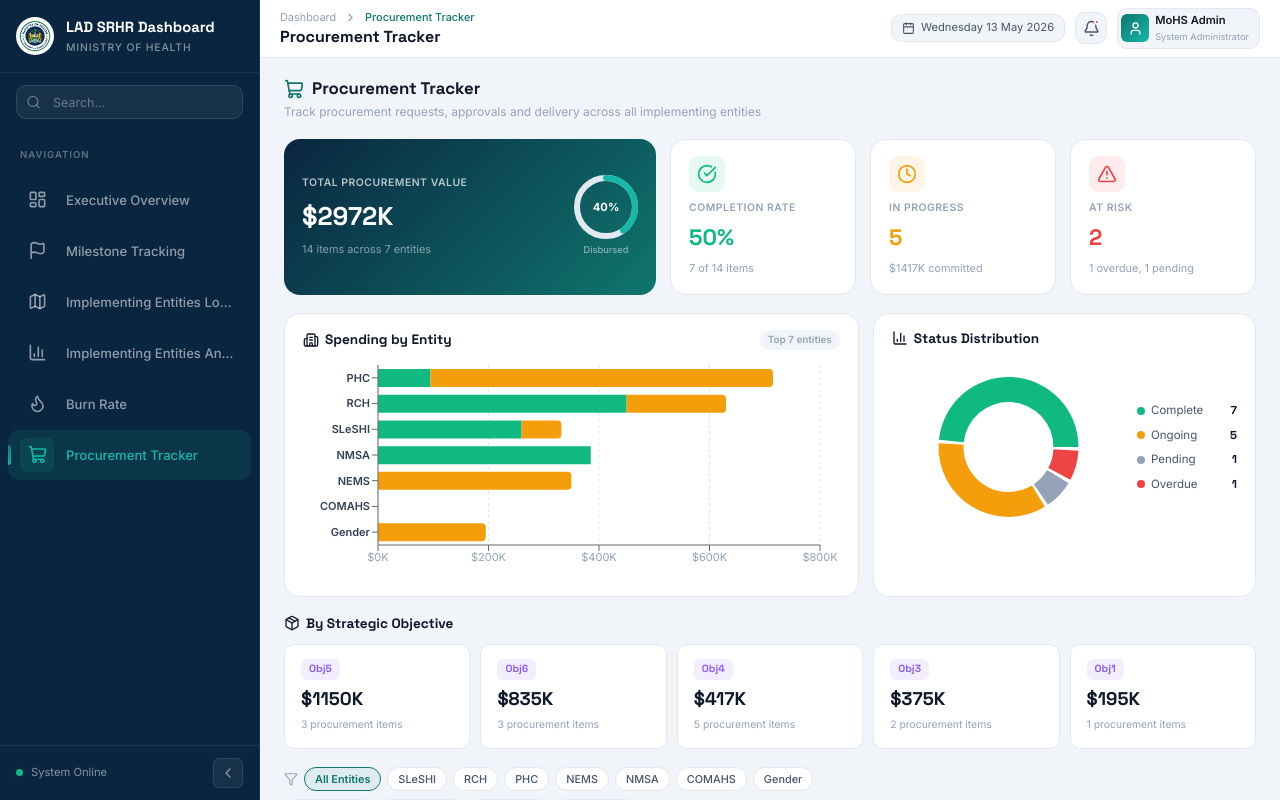
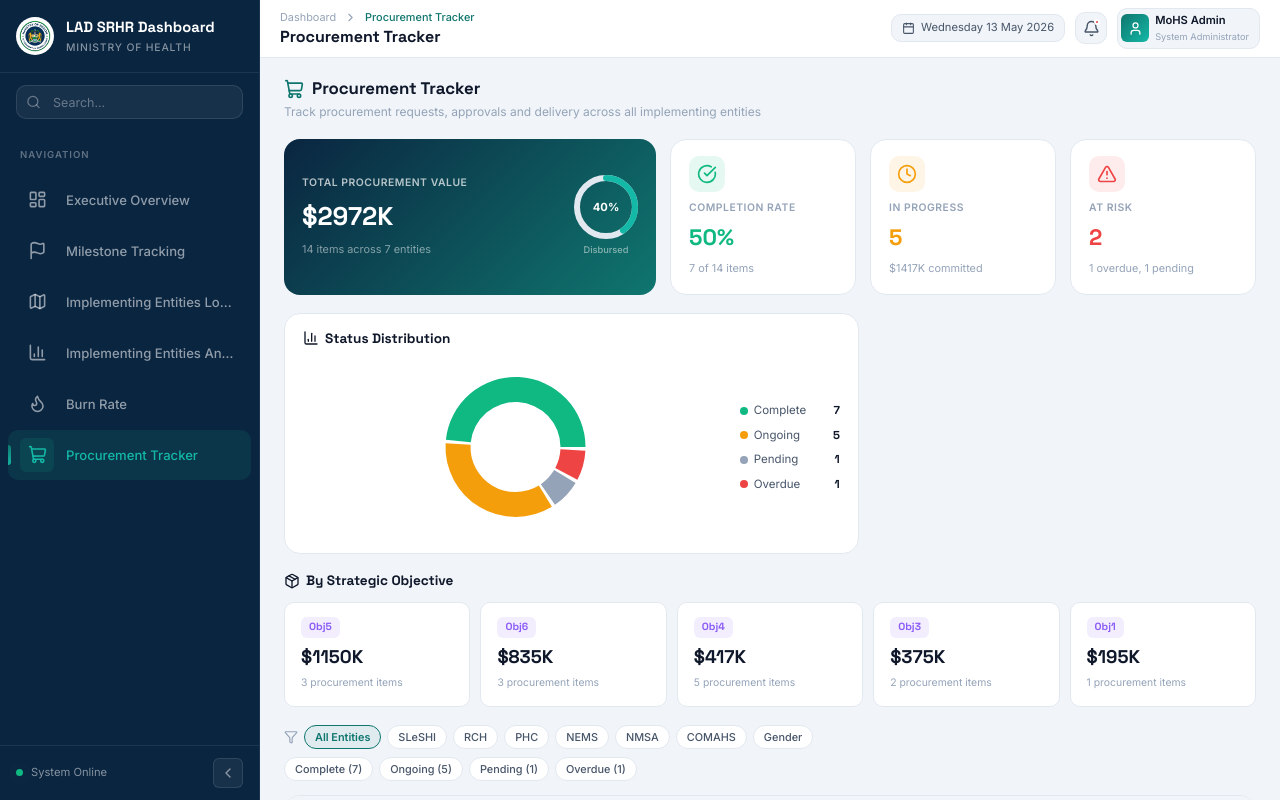
Before and after one commit to Malaikamadi/LAD_SRHR_Dashboard, a React (Vite) app: page / in a window 1280 px wide. Both pictures are taken after a click on the button "Procurement Tracker". Shown: the top 800 px of the page. Built offline with nearby package versions, Linux system fonts and the light colour scheme.

Commit message:
Remove Spending by Entity chart

```diff
--- a/src/components/ProcurementTracker.jsx
+++ b/src/components/ProcurementTracker.jsx
@@ -153,25 +153,7 @@ export default function ProcurementTracker() {
 
       {/* ── CHARTS ROW ── */}
       <div className="proc-charts-row">
-        {/* Entity Spending Breakdown */}
-        <div className="proc-chart-card proc-chart-card--wide">
-          <div className="proc-chart-card__header">
-            <h3><Building2 size={16} /> Spending by Entity</h3>
-            <span className="proc-chart-card__badge">Top {entitySpending.length} entities</span>
-          </div>
-          <div className="proc-chart-card__body">
-            <ResponsiveContainer width="100%" height={220}>
-              <BarChart data={entitySpending} layout="vertical" margin={{ left: 10, right: 20, top: 5, bottom: 5 }}>
-                <CartesianGrid strokeDasharray="3 3" stroke="#E2E8F0" horizontal={false} />
-                <XAxis type="number" tickFormatter={v => `$${(v/1000).toFixed(0)}K`} tick={{ fontSize: 11, fill: '#94A3B8' }} />
-                <YAxis type="category" dataKey="entity" width={65} tick={{ fontSize: 11, fill: '#334155', fontWeight: 600 }} />
-                <Tooltip content={<CustomTooltip />} />
-                <Bar dataKey="complete" stackId="a" fill="#10B981" name="Complete" radius={[0,0,0,0]} barSize={18} />
-                <Bar dataKey="ongoing" stackId="a" fill="#F59E0B" name="Ongoing" radius={[0,4,4,0]} barSize={18} />
-              </BarChart>
-            </ResponsiveContainer>
-          </div>
-        </div>
+
 
         {/* Status Distribution Pie */}
         <div className="proc-chart-card">
```
